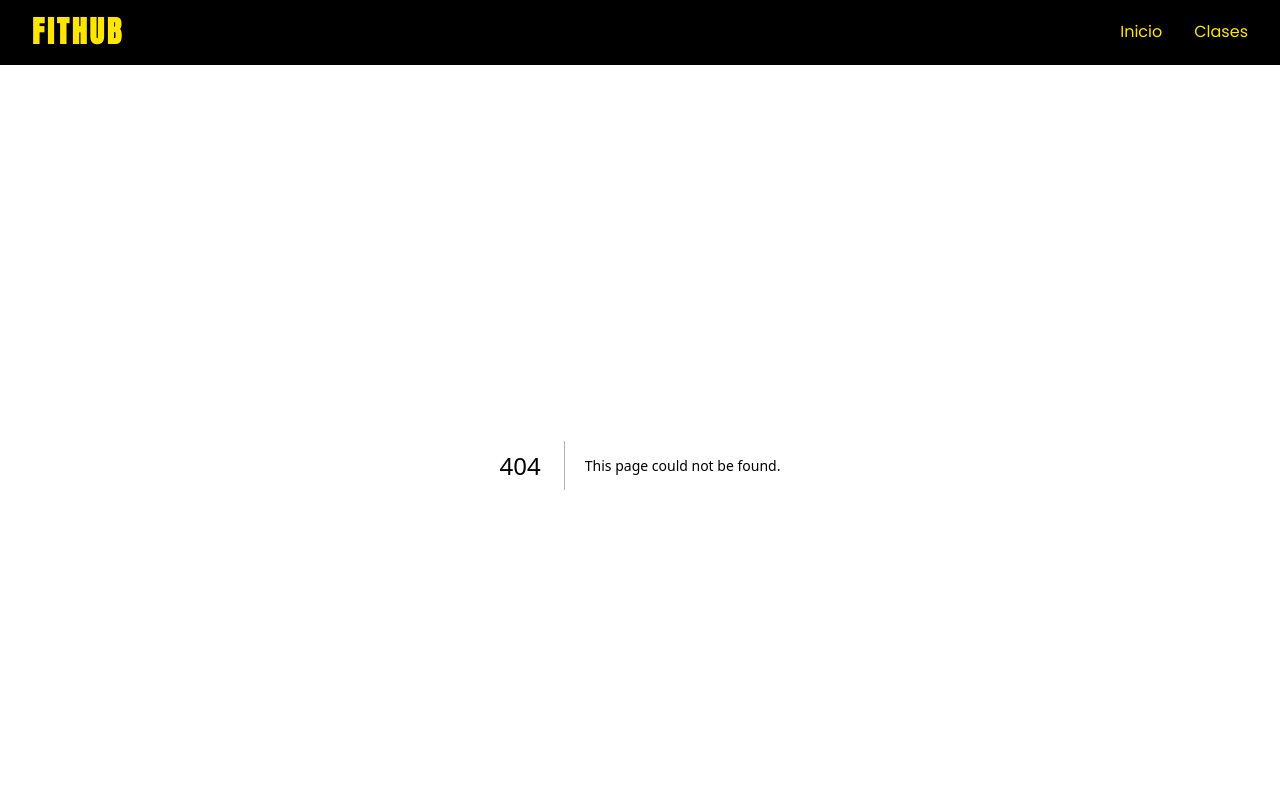
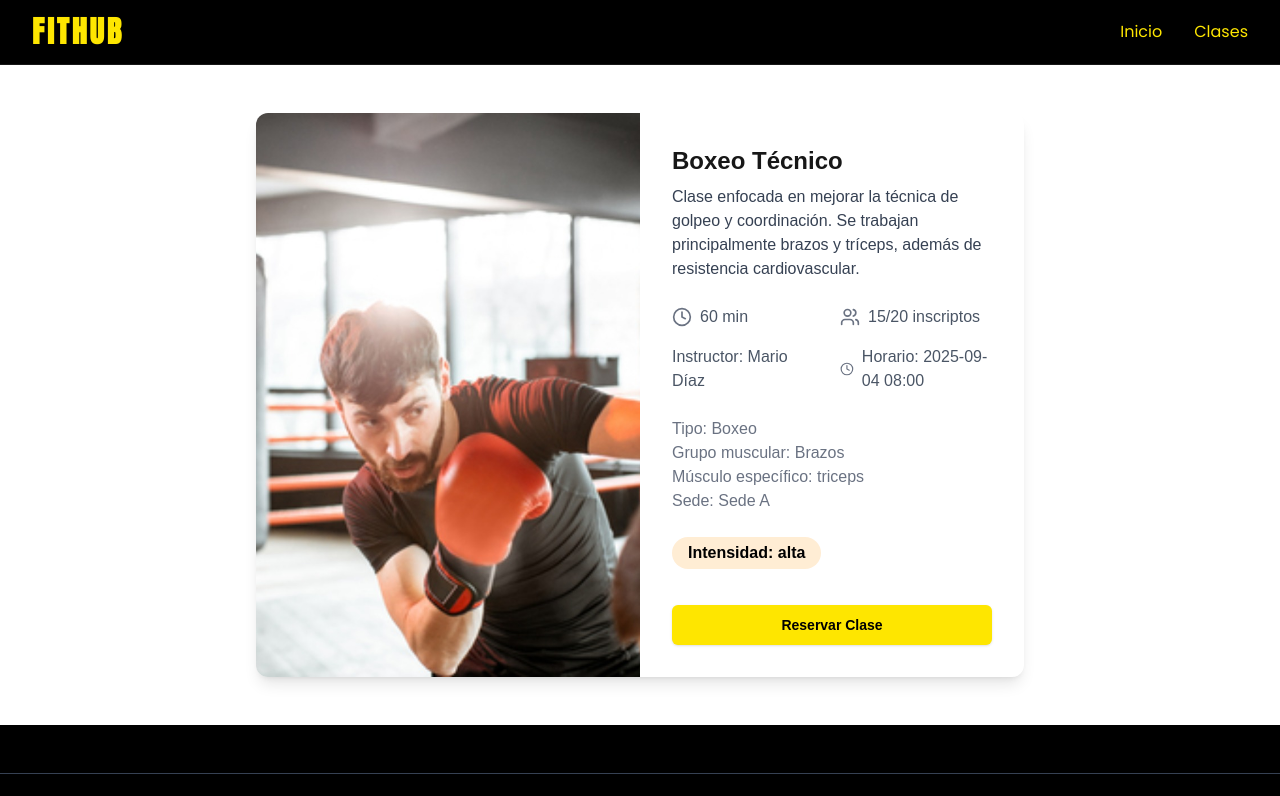
Before and after one commit to fithubhenry/FitHub, a Next.js app in the folder front/: page /clases/1 in a window 1280 px wide. Before the commit this address had no page. Shown: the top 796 px of the page. Built offline with nearby package versions, Linux system fonts and the light colour scheme.

Commit message:
Sumado Links A las Cards

```diff
--- /dev/null
+++ b/front/src/app/clases/[id]/page.tsx
@@ -0,0 +1,29 @@
+"use client";
+
+import { useParams, useRouter } from "next/navigation";
+import { preloadClases } from "@/helpers/preloadClases";
+import ActivityDetailView from "@/components/ActivityDetailView/ActivityDetailView";
+
+
+export default function ClaseDetallePage() {
+  const { id } = useParams();
+  const router = useRouter();
+
+  const clase = preloadClases.find((c) => c.id === id);
+
+  if (!clase) {
+    return (
+      <div className="flex flex-col items-center justify-center h-screen">
+        <h2 className="text-2xl font-bold">Clase no encontrada</h2>
+        <button
+          onClick={() => router.push("/")}
+          className="mt-4 px-4 py-2 bg-rose-500 text-white rounded-md hover:bg-rose-600"
+        >
+          Volver al inicio
+        </button>
+      </div>
+    );
+  }
+
+  return <ActivityDetailView {...clase} />;
+}
--- a/front/src/app/clases/page.tsx
+++ b/front/src/app/clases/page.tsx
@@ -1,9 +1,9 @@
-import ClasesView from '@/components/ClasesView/ClasesView'
+import ClasesFilterView from '@/components/ClasesFilterView/ClasesFilterView'
 import React from 'react'
 
 function clases() {
   return (
-    <ClasesView />
+    <ClasesFilterView />
   )
 }
 
--- /dev/null
+++ b/front/src/components/ActivityDetailView/ActivityDetailView.tsx
@@ -0,0 +1,98 @@
+"use client";
+import { IClase } from "@/types";
+import { Clock, Users } from "lucide-react";
+import React from "react";
+import Image from "next/image";
+
+const intensityStyles: Record<IClase["intensidad"], string> = {
+  "muy alta": "bg-red-100 text-black",
+  "alta": "bg-orange-100 text-black",
+  "media": "bg-yellow-100 text-black",
+  "baja": "bg-green-100 text-black",
+};
+
+const ActivityDetailView: React.FC<IClase> = ({
+
+  nombre,
+  descripcion,
+  duracion,
+  participantes,
+  capacidad,
+  intensidad,
+  image,
+  instructor,
+  horario,
+  tipo,
+  grupo_musculo,
+  sub_musculo,
+  sede,
+}) => {
+  return (
+    <div className="max-w-3xl w-full mt-12 mb-12 mx-auto bg-white rounded-xl shadow-lg overflow-hidden flex flex-col md:flex-row">
+      {/* Imagen principal al costado */}
+      <div className="md:w-1/2 w-full h-96 md:h-auto relative flex-shrink-0">
+        <Image
+          src={`/${image}`}
+          alt={nombre}
+          fill
+          className="object-cover"
+          priority
+        />
+      </div>
+
+      {/* Contenido */}
+      <div className="p-8 space-y-6 flex-1">
+        <div>
+          <h2 className="text-2xl font-bold mb-2">{nombre}</h2>
+          <p className="text-gray-700 text-base">{descripcion}</p>
+        </div>
+
+        {/* Datos principales */}
+        <div className="grid grid-cols-2 gap-4 text-base text-gray-600">
+          <div className="flex items-center gap-2">
+            <Clock className="h-5 w-5 text-gray-500" />
+            <span>{duracion}</span>
+          </div>
+          <div className="flex items-center gap-2">
+            <Users className="h-5 w-5 text-gray-500" />
+            <span>
+              {participantes}/{capacidad} inscriptos
+            </span>
+          </div>
+          <div className="flex items-center gap-2">
+            <span>Instructor: {instructor}</span>
+          </div>
+          <div className="flex items-center gap-2">
+            <Clock className="h-5 w-5 text-gray-500" />
+            <span>Horario: {horario}</span>
+          </div>
+        </div>
+
+        {/* Extra info */}
+        <div className="text-base text-gray-500">
+          <p>Tipo: {tipo}</p>
+          <p>Grupo muscular: {grupo_musculo}</p>
+          <p>Músculo específico: {sub_musculo}</p>
+          <p>Sede: {sede}</p>
+        </div>
+
+        {/* Intensidad */}
+        <div>
+          <span
+            className={`inline-block px-4 py-1 rounded-full text-base font-semibold ${intensityStyles[intensidad]}`}
+          >
+            Intensidad: {intensidad}
+          </span>
+        </div>
+
+        {/* Botón */}
+        <button
+          className="mt-3 w-full rounded-md bg-[#fee600] px-4 py-2.5 text-sm font-semibold text-black shadow-sm hover:bg-black hover:text-[#fee600] focus:outline-none focus:ring-2 focus:ring-yellow-500/50">
+          Reservar Clase
+        </button>
+      </div>
+    </div>
+  );
+};
+
+export default ActivityDetailView;
--- a/front/src/components/Cards/ActivityCard.tsx
+++ b/front/src/components/Cards/ActivityCard.tsx
@@ -1,16 +1,19 @@
 import { IClase } from "@/types";
 import { Clock, Dumbbell, Users } from "lucide-react";
+import Link from "next/link";
+
 
 
 
 const intensityStyles: Record<IClase["intensidad"], string> = {
-  "muy alta": "bg-red-100 text-red-800",
-  "alta": "bg-orange-100 text-orange-800",
-  "media": "bg-yellow-100 text-yellow-800",
-  "baja": "bg-green-100 text-green-800",
+  "muy alta": "bg-red-100 text-black",
+  "alta": "bg-orange-100 text-black",
+  "media": "bg-yellow-100 text-black",
+  "baja": "bg-green-100 text-black",
 };
 
 const ActivityCard: React.FC<IClase> = ({
+  id,
   nombre,
   descripcion,
   duracion,
@@ -19,6 +22,7 @@ const ActivityCard: React.FC<IClase> = ({
   image,
 }) => {
   return (
+    <Link href={`/clases/${id}`}>
       <div className="group rounded-xl border border-border/60 bg-white shadow-sm hover:shadow-xl transition-all duration-300 hover:-translate-y-1 overflow-hidden">
         <div className="relative h-48 overflow-hidden">
           <img
@@ -27,9 +31,7 @@ const ActivityCard: React.FC<IClase> = ({
             className="w-full h-full object-cover transition-transform duration-300 group-hover:scale-110"
           />
           <div className="absolute inset-0 bg-black/20 transition-colors duration-300 group-hover:bg-black/10" />
-        <div className="absolute top-4 right-4 rounded-full bg-black/60 backdrop-blur-sm p-2">
-          <Dumbbell className="h-5 w-5 text-white" />
-        </div>
+
         </div>
 
         <div className="p-4 space-y-4">
@@ -58,13 +60,13 @@ const ActivityCard: React.FC<IClase> = ({
           </div>
           <button
             type="button"
-  className="mt-3 w-full rounded-md bg-rose-500 px-4 py-2.5 text-sm font-semibold text-white shadow-sm hover:bg-rose-600 focus:outline-none focus:ring-2 focus:ring-rose-500/50"
->
+            className="mt-3 w-full rounded-md bg-[#fee600] px-4 py-2.5 text-sm font-semibold text-black shadow-sm hover:bg-black hover:text-[#fee600] focus:outline-none focus:ring-2 focus:ring-yellow-500/50">
             Reservar Clase
           </button>
 
         </div>
       </div>
+    </Link>
   );
 };
 
--- a/front/src/components/ClasesView/ClasesView.tsx
+++ b/front/src/components/ClasesFilterView/ClasesFilterView.tsx
@@ -3,6 +3,7 @@ import Image from "next/image";
 import { useEffect, useMemo, useState } from "react";
 import { preloadClases } from "@/helpers/preloadClases";
 import { IClase } from "@/types";
+import Link from "next/link";
 
 type Filters = {
   tipo: string;
@@ -28,7 +29,7 @@ const SELECTS: { key: keyof Filters; label: string }[] = [
   { key: "instructor", label: "Instructor" },
 ];
 
-export default function ClasesView() {
+export default function ClasesFilterView() {
   const [filters, setFilters] = useState<Filters>(INITIAL_FILTERS);
   const [allClases, setAllClases] = useState<IClase[]>([]);
   const [resultados, setResultados] = useState<IClase[]>([]);
@@ -155,9 +156,9 @@ export default function ClasesView() {
       {/* Cards horizontales: imagen sin recorte y altura limitada (sin “huecos”) */}
       <section className="mt-6 space-y-6">
         {resultados.map((act) => (
+          <Link key={act.id} href={`/clases/${act.id}`}>
             <article
-            key={act.id}
-            className="grid grid-cols-1 md:grid-cols-[minmax(280px,340px)_1fr] rounded-3xl bg-white ring-1 ring-black/5 overflow-hidden"
+              className="mt-5 grid grid-cols-1 md:grid-cols-[minmax(280px,340px)_1fr] rounded-3xl bg-white ring-1 ring-black/5 overflow-hidden"
             >
               <div className="p-0 flex justify-center">
                 <Image
@@ -192,6 +193,7 @@ export default function ClasesView() {
                 </div>
               </div>
             </article>
+          </Link>
         ))}
       </section>
     </div>
--- a/front/src/components/Navbar/Navbar.tsx
+++ b/front/src/components/Navbar/Navbar.tsx
@@ -38,7 +38,7 @@ export default function Navbar() {
 
           {/* Mobile menu button */}
           <div className="md:hidden">
-            <button onClick={toggleMenu} className="text-white hover:text-primary">
+            <button onClick={toggleMenu} className="text-[#fee600] hover:text-primary">
               {isMenuOpen ? <X className="h-6 w-6" /> : <Menu className="h-6 w-6" />}
             </button>
           </div>
@@ -48,34 +48,24 @@ export default function Navbar() {
         {isMenuOpen && (
           <div className="md:hidden">
             <div className="px-2 pt-2 pb-3 space-y-1 bg-black border-t border-border">
-              <a
-                href="#inicio"
-                className="block px-3 py-2 text-white hover:text-primary transition-colors duration-200"
+              <Link href="/">
+                <p
+
+                  className="block px-3 py-2 text-[#fee600] hover:text-primary transition-colors duration-200"
                   onClick={toggleMenu}
                 >
                   Inicio
-              </a>
-              <a
-                href="#actividades"
-                className="block px-3 py-2 text-white hover:text-primary transition-colors duration-200"
+                </p>
+              </Link>
+              <Link href="/clases">
+                <p
+
+                  className="block px-3 py-2 text-[#fee600] hover:text-primary transition-colors duration-200"
                   onClick={toggleMenu}
                 >
                   Actividades
-              </a>
-              <a
-                href="#horarios"
-                className="block px-3 py-2 text-white hover:text-primary transition-colors duration-200"
-                onClick={toggleMenu}
-              >
-                Horarios
-              </a>
-              <a
-                href="#contacto"
-                className="block px-3 py-2 text-white hover:text-primary transition-colors duration-200"
-                onClick={toggleMenu}
-              >
-                Contacto
-              </a>
+                </p>
+              </Link>
               <div className="px-3 py-2">
                 <button className="w-full bg-primary text-primary-foreground hover:bg-primary/90 font-semibold">
                   Únete Ahora
--- a/front/src/helpers/preloadClases.ts
+++ b/front/src/helpers/preloadClases.ts
@@ -54,7 +54,7 @@ export const preloadClases: IClase[] =  [
     nombre: "HIIT Explosivo",
     descripcion: "Sesiones cortas e intensas con intervalos de esfuerzo máximo. Se trabajan glúteos y sistema cardiovascular, mejorando la resistencia y quema calórica.",
     intensidad: "muy alta",
-    instructor: "Carla Ruiz",
+    instructor: "Juan Pérez",
     horario: "2025-09-04 11:00",
     duracion: "45 min",
     capacidad: 15,
@@ -70,7 +70,7 @@ export const preloadClases: IClase[] =  [
     nombre: "Pilates Core",
     descripcion: "Ejercicios de pilates centrados en fortalecer el abdomen. Se trabajan abdominales y zona lumbar, mejorando la estabilidad y el equilibrio corporal.",
     intensidad: "media",
-    instructor: "Andrés López",
+    instructor: "Elena Torres",
     horario: "2025-09-04 12:00",
     duracion: "60 min",
     capacidad: 18,
```
Lines whose indentation alone changed are shown as unchanged.
